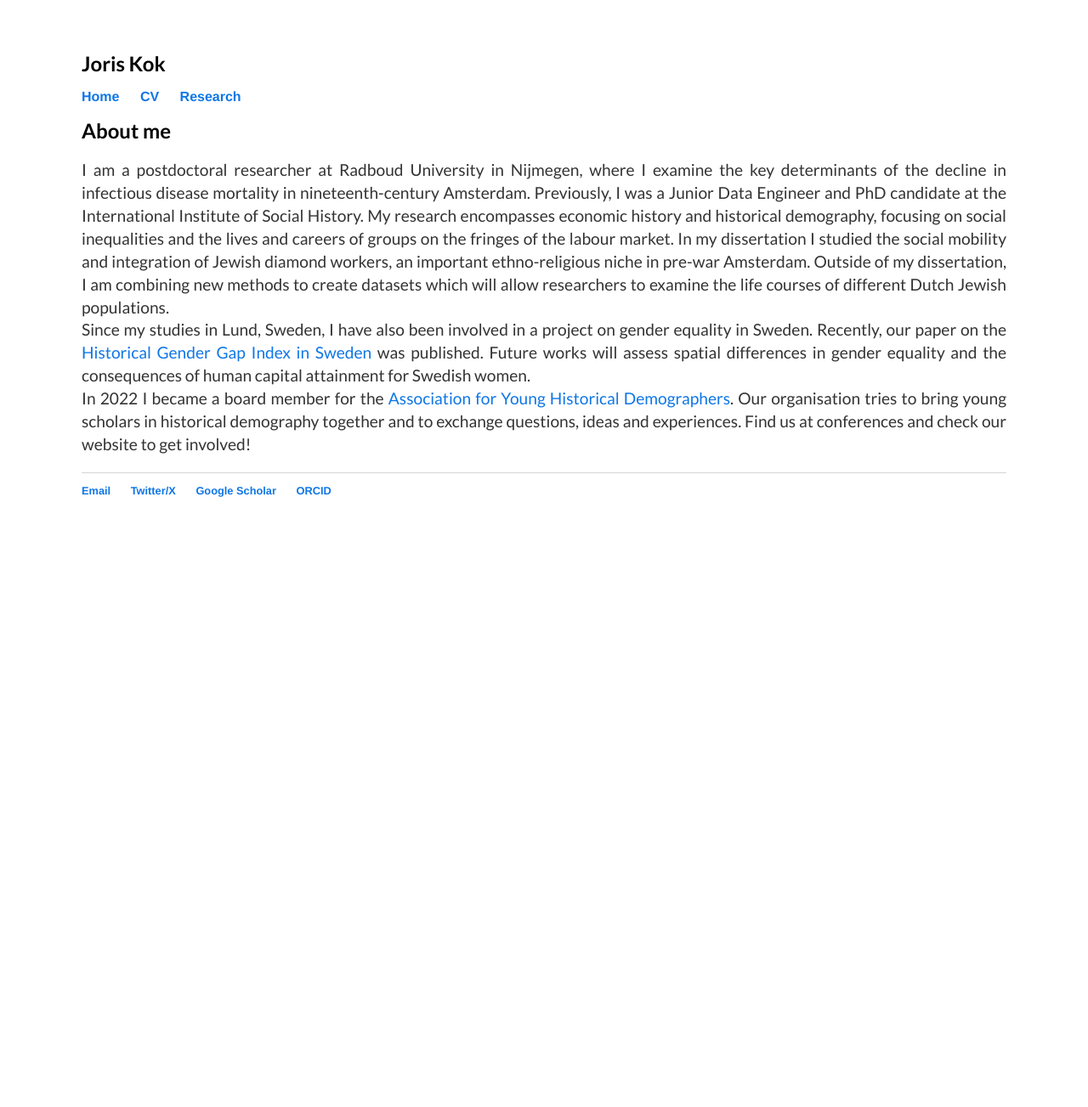
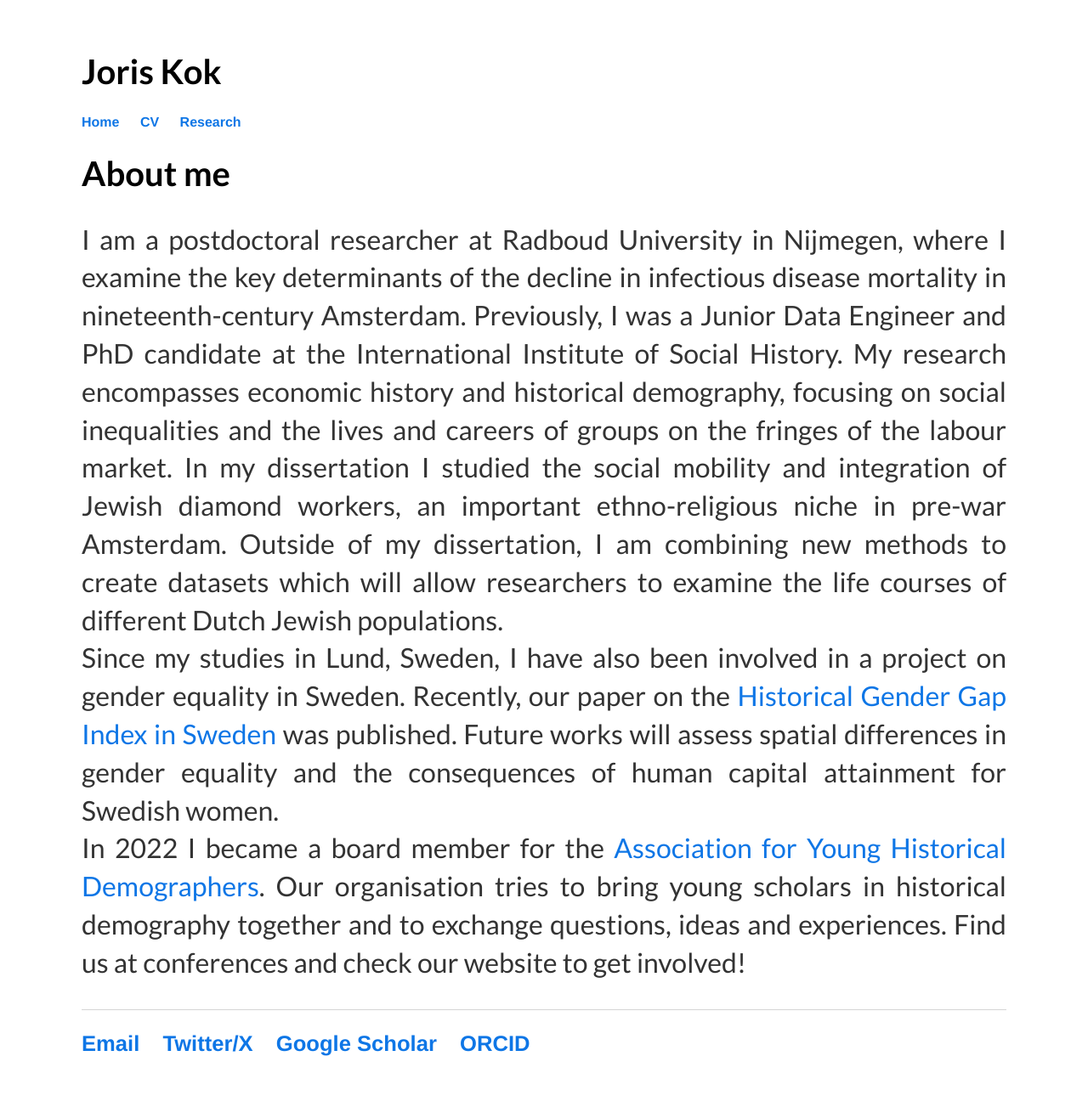
Before and after one commit to kok-joris/kok-joris.github.io, a Jekyll site: the page built from index.html, in a window 1280 px wide. Shown: the whole page at 85% size. Built offline with Jekyll 4.4.1, drawn with Linux system fonts in a browser that asks for light colours; Markdown is read by kramdown in place of the engine named in the settings; before the commit the page ends 900 px from its top, so only the background shows below that.

Commit message:
Update main.css

```diff
--- a/css/main.css
+++ b/css/main.css
@@ -24,33 +24,36 @@ a:hover {
 }
 h1 {
 /*     font-size: 2em;  */
-    font-size: 1.5em;
+    font-size: 2.5em;
     font-family: 'Lato', sans-serif;
 }
 h2 {
 /*     font-size: 1.5em; */
-    font-size: 1.35em;
+    font-size: 2.25em;
     font-family: 'Lato', sans-serif;
 }
 p {
     font-family: 'Lato', sans-serif;
-    font-size: 1.2em;
+    font-size: 2em;
     line-height: 1.4em;
     color: #333;
 }
 footer {
     border-top: 1px solid #d5d5d5;
-    font-size: .8em;
+/*     font-size: .8em; */
+    font-size: 1.6em;
 }
 
 ul.posts {
     font-family: 'Lato', sans-serif;
     margin: 20px auto 40px;
-    font-size: 1.5em;
+/*     font-size: 1.5em; */
+    font-size: 2.5em;
 }
 
 ul.posts li {
     font-family: 'Lato', sans-serif;
-    font-size: 1.5em;
+    font-size: 2.5em;
+/*     font-size: 1.5em; */
     list-style: none;
 }
```
